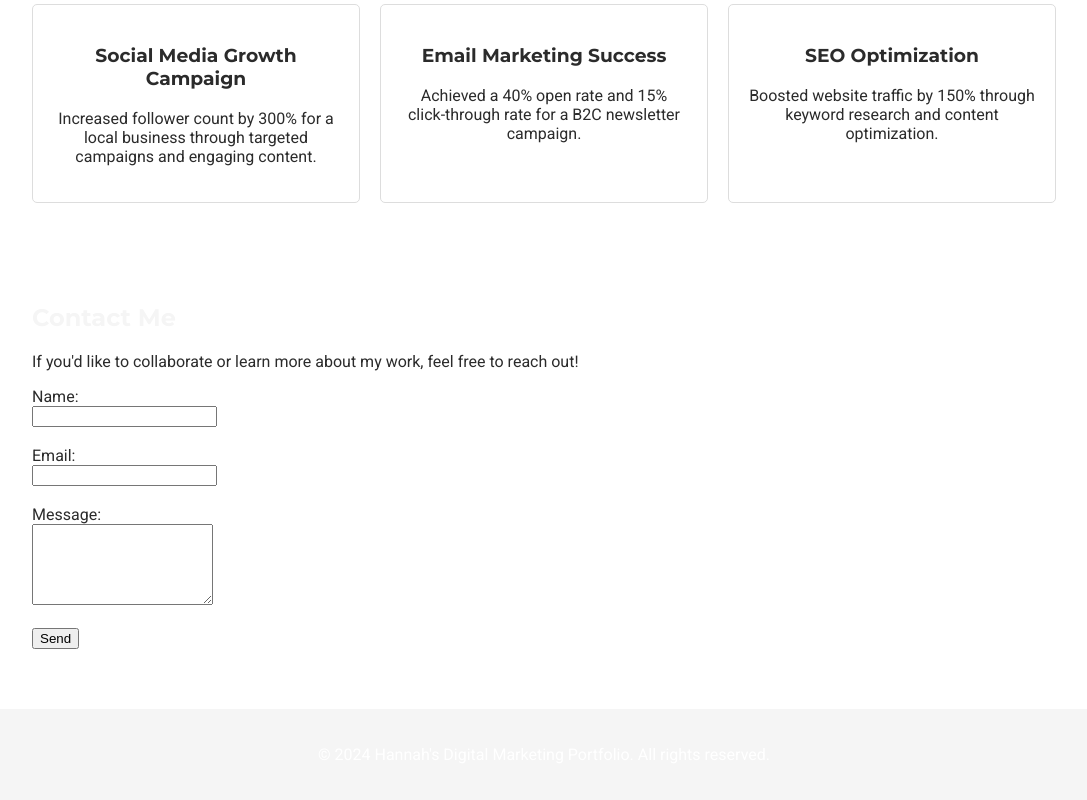
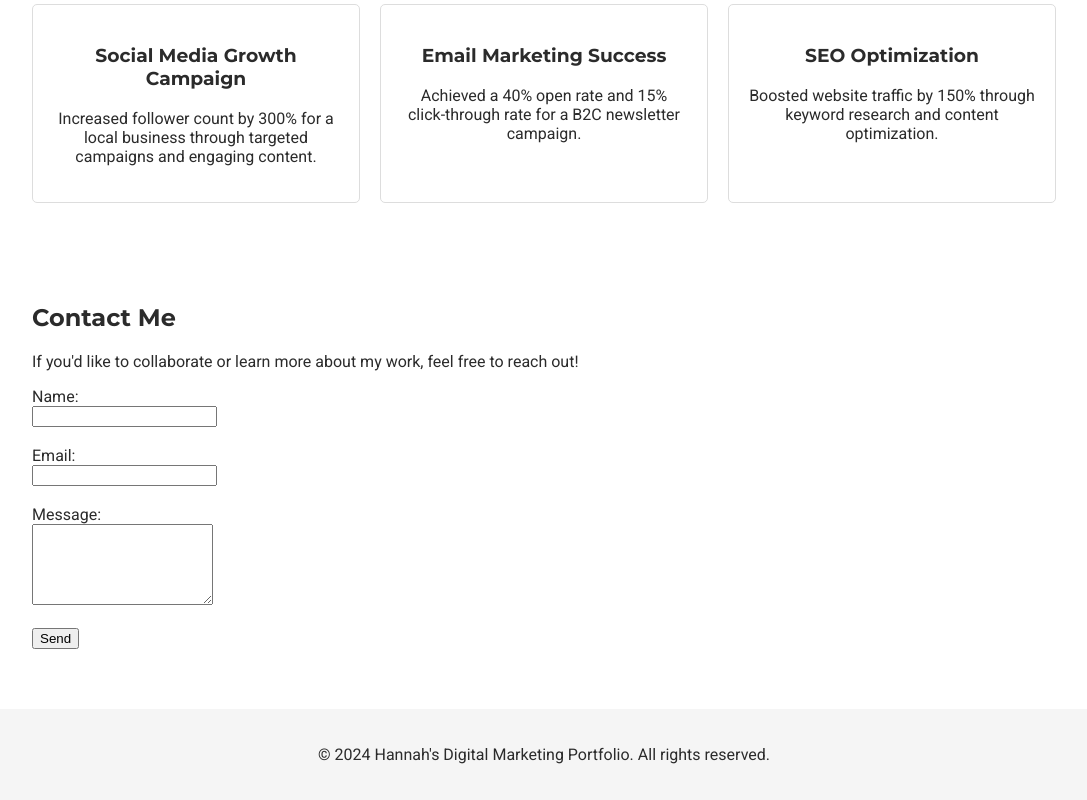
Before and after one commit to bricenoh/digital-marketing-portfolio, a plain HTML site: page index.html in a window 1280 px wide. Shown: the part 590-1390 px from the top of the page, without its empty margins (96-1183 px from the left). Drawn offline with Linux system fonts and the light colour scheme.

Commit message:
Update index.html

```diff
--- a/index.html
+++ b/index.html
@@ -103,7 +103,7 @@
     </section>
 
     <section id="contact" class="section">
-        <h2>Contact Me</h2>
+        <h2 style="color: #2B2B2B;">Contact Me</h2>
         <p>If you'd like to collaborate or learn more about my work, feel free to reach out!</p>
         <form action="#" method="post">
             <label for="name">Name:</label><br>
@@ -117,7 +117,7 @@
     </section>
 
     <footer>
-        <p>&copy; 2024 Hannah's Digital Marketing Portfolio. All rights reserved.</p>
+        <p style="color: #2B2B2B;">&copy; 2024 Hannah's Digital Marketing Portfolio. All rights reserved.</p>
     </footer>
 </body>
 </html>
```
